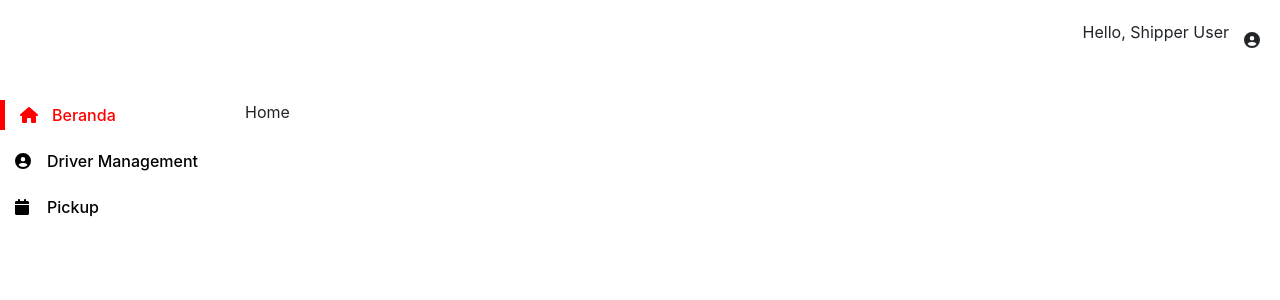
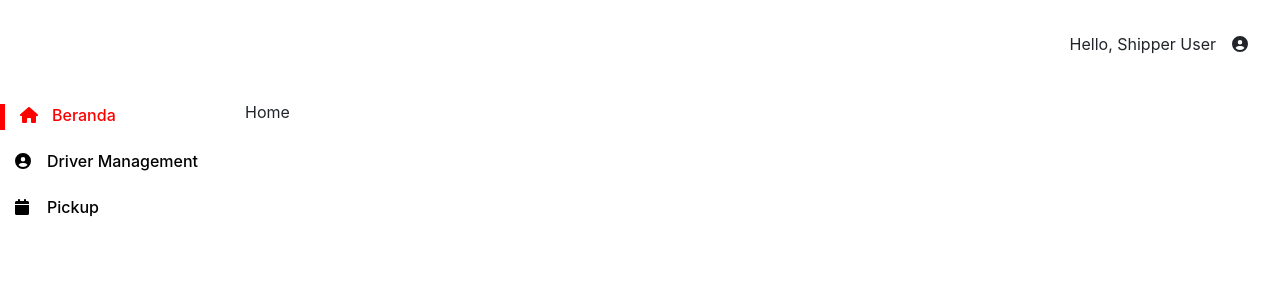
Before and after one commit to Clarks0n/shipper-test, a Next.js app: page / in a window 1280 px wide. Shown: the top 300 px of the page. Built offline with nearby package versions, Linux system fonts and the light colour scheme.

Commit message:
cleaning

```diff
--- a/components/header/header.styles.js
+++ b/components/header/header.styles.js
@@ -1,15 +1,15 @@
 import styled from 'styled-components';
 
 export const HeaderContainer = styled.div`
+  display: flex;
   position: fixed;
   left: 0;
   top: 0;
   right: 0;
   justify-content: space-between;
   align-items: center;
-    padding: 20px;
+  padding: 2em;
   background-color: white;
-    display: flex;
   z-index: 10;
 `;
 
@@ -17,15 +17,10 @@ export const HeaderLogo = styled.div`
   display: flex;
   align-items: center;
   cursor: pointer;
-    img {
-      width: 150px;
-      object-fit: contain;
-    }
 `;
 
 export const HeaderUser = styled.div`
   display: flex;
-    align-items: center;
   p {
     @media screen and (max-width: 700px) {
       display: none;
@@ -34,7 +29,6 @@ export const HeaderUser = styled.div`
 `;
 
 export const HeaderAvatar = styled.div`
-    float: right
-    font-size: 2rem;
-    margin-left: 15px;
+
+  margin-left: 1em;
 `;
```
Also changed, not shown: components/header/index.js (indentation only). Lines whose indentation alone changed are shown as unchanged.
